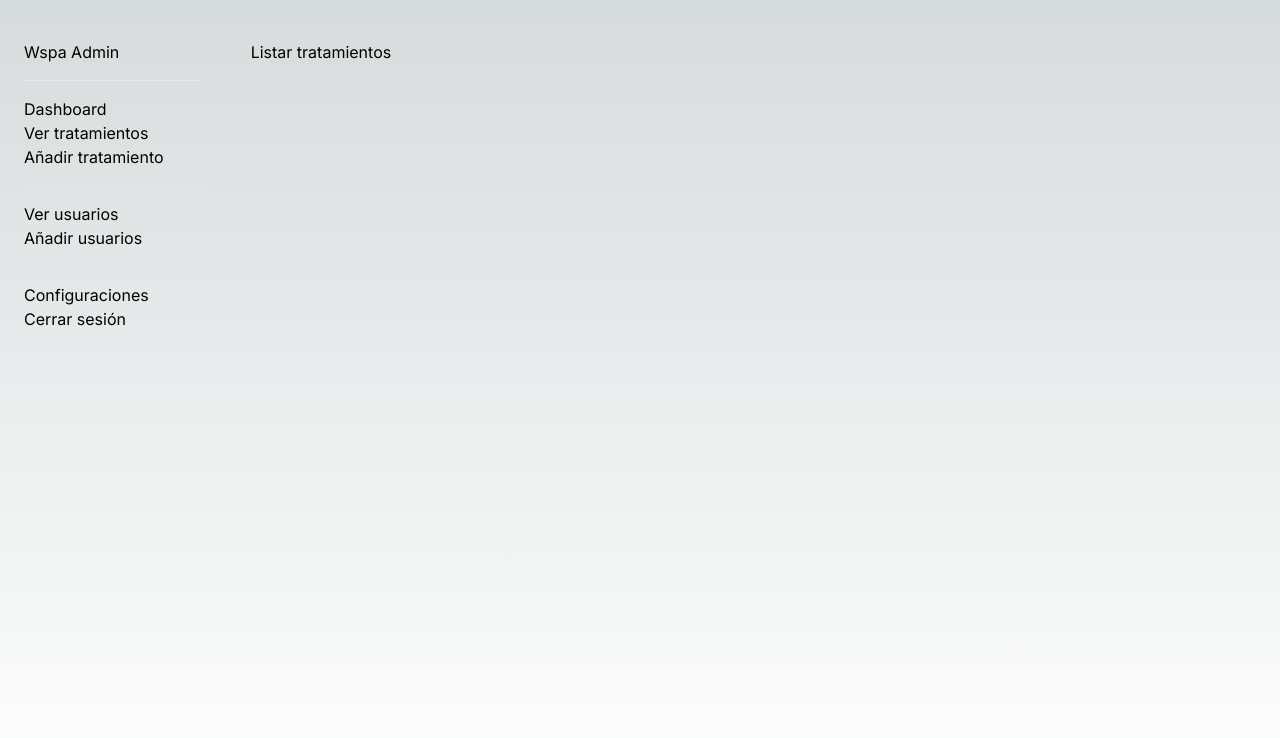
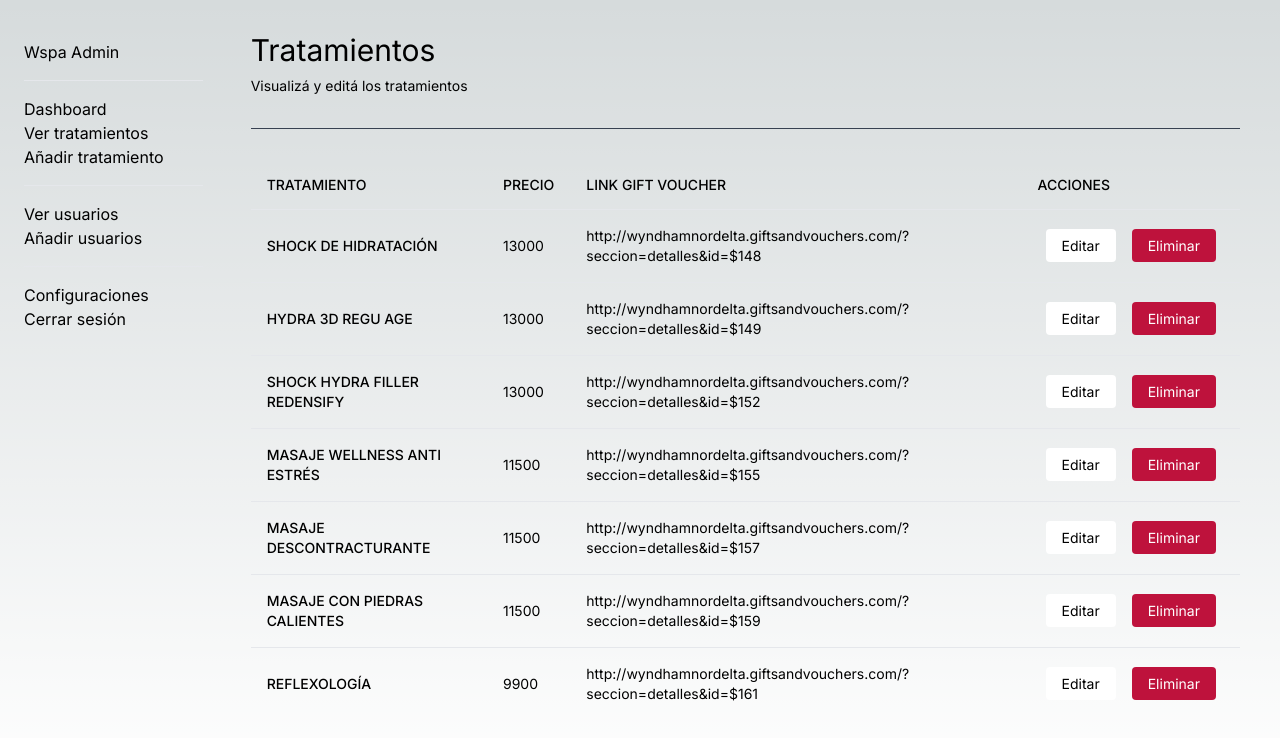
Before and after one commit to ximepaparella/wspa-admin, a Next.js app: page /dashboard/treatments in a window 1280 px wide. Shown: the top 738 px of the page. Built offline with nearby package versions, Linux system fonts and the light colour scheme.

Commit message:
Add lists

```diff
--- a/src/app/dashboard/settings/page.tsx
+++ b/src/app/dashboard/settings/page.tsx
@@ -1,5 +1,4 @@
 "use client"
-import {NavMenu} from '@/components/navMenu'
 
 export default function Settings() {
   return (
--- a/src/app/dashboard/treatments/add/page.tsx
+++ b/src/app/dashboard/treatments/add/page.tsx
@@ -1,5 +1,4 @@
 "use client"
-import {NavMenu} from '@/components/navMenu'
 
 export default function AddTreatment() {
   return (
--- a/src/app/dashboard/treatments/page.tsx
+++ b/src/app/dashboard/treatments/page.tsx
@@ -1,10 +1,52 @@
 "use client"
-import {NavMenu} from '@/components/navMenu'
+import {
+  Table,
+  TableBody,
+  TableCell,
+  TableHead,
+  TableHeader,
+  TableRow,
+} from "@/components/ui/table"
+import Link from "next/link.js"
+import treatments from "../../../data/treatments.js"
+
 
 export default function  ListTreatments() {
   return (
-      <div className="flex-initial w-10/12 p-4 border-slate-100">
-       Listar tratamientos
-      </div>
+      <section className="px-4 rounded border-1 border-solid border-white">
+
+      <h1 className="text-3xl pt-2 pb-2">Tratamientos</h1>
+      <h3 className="text-sm pb-8">Visualizá y editá los tratamientos</h3>
+      <hr className="py-4 border-gray-700 " />
+      <Table>
+        <TableHeader>
+          <TableRow>
+            <TableHead>TRATAMIENTO</TableHead>
+            <TableHead>PRECIO</TableHead>
+            <TableHead>LINK GIFT VOUCHER</TableHead>
+            <TableHead>ACCIONES</TableHead>
+          </TableRow>
+        </TableHeader>
+        <TableBody>
+        {treatments.map((treatment) => (
+            <TableRow key={treatment.id}>
+              <TableCell className="font-medium">{treatment.name}</TableCell>
+              <TableCell>{treatment.price}</TableCell>
+              <TableCell>
+                <a
+                  href={`http://wyndhamnordelta.giftsandvouchers.com/?seccion=detalles&id=${treatment.giftLinkId}`}
+                  target="_blank"
+                  rel="noopener noreferrer"
+                >http://wyndhamnordelta.giftsandvouchers.com/?seccion=detalles&id=${treatment.giftLinkId}</a>
+              </TableCell>
+              <TableCell>
+                <Link href="/" className="bg-white rounded text-black mx-2 py-2 px-4">Editar</Link>
+                <Link href="/" className="bg-rose-700 rounded text-white mx-2 py-2 px-4">Eliminar</Link>
+              </TableCell>
+            </TableRow>
+          ))}
+        </TableBody>
+      </Table>
+      </section>
   )
 }
--- a/src/app/dashboard/users/page.tsx
+++ b/src/app/dashboard/users/page.tsx
@@ -1,10 +1,46 @@
 "use client"
-import {NavMenu} from '@/components/navMenu'
+import {
+  Table,
+  TableBody,
+  TableCell,
+  TableHead,
+  TableHeader,
+  TableRow,
+} from "@/components/ui/table"
+import Link from "next/link.js"
+import users from "../../../data/users.js"
 
 export default function ListUsers() {
   return (
-      <div className="flex-initial w-10/12 p-4 border-slate-100">
-       Listar usuarios
-      </div>
+    <section className="px-4 rounded border-1 border-solid border-white">
+
+    <h1 className="text-3xl pt-2 pb-2">Usuarios</h1>
+    <h3 className="text-sm pb-8">Visualizá y editá los usuarios de la plataforma</h3>
+    <hr className="py-4 border-gray-700 " />
+    <Table>
+      <TableHeader>
+        <TableRow>
+          <TableHead>NOMBRE DE USUARIO</TableHead>
+          <TableHead>EMAIL</TableHead>
+          <TableHead>ROL</TableHead>
+          <TableHead>ACCIONES</TableHead>
+        </TableRow>
+      </TableHeader>
+      <TableBody>
+      {users.map((user) => (
+          <TableRow key={user.id}>
+            <TableCell className="font-medium">{user.name}</TableCell>
+            <TableCell>{user.email}</TableCell>
+            <TableCell>{user.rol}
+            </TableCell>
+            <TableCell>
+              <Link href="/" className="bg-white rounded text-black mx-2 py-2 px-4">Editar</Link>
+              <Link href="/" className="bg-rose-700 rounded text-white mx-2 py-2 px-4">Eliminar</Link>
+            </TableCell>
+          </TableRow>
+        ))}
+      </TableBody>
+    </Table>
+    </section>
   )
 }
--- a/src/data/information.js
+++ b/src/data/information.js
@@ -14,6 +14,6 @@ const information = [ {
     whatsappText: 'Turnos y consultas por Whatsapp',
     whatsappLink: 'https://api.whatsapp.com/send?phone=5491134209650&text=Hola%2C%20quiero%20realizar%20una%20consulta',
 }
+]
 
-
-]
+export default information;
--- a/src/data/memberships.js
+++ b/src/data/memberships.js
@@ -39,3 +39,5 @@ const memberships = [
         ]
     }
 ]
+
+export default memberships;
--- a/src/data/spaDays.js
+++ b/src/data/spaDays.js
@@ -100,3 +100,5 @@ const spaDays = [
         ]
     },
 ]
+
+export default spaDays;
--- a/src/data/treatments.js
+++ b/src/data/treatments.js
@@ -5,7 +5,7 @@ const treatments = [
         aditionals: '+ Infusión + Pastelería del día',
         duration: 50,
         description:'Nuestro completo tratamiento de hidratación facial ayuda a devolver los niveles óptimos de agua a las capas más profundas de la piel. Gracias a la profundidad del tratamiento, la piel se verá más luminosa y se sentirá más fresca, y confortable. Los niveles de flexibilidad de la piel aumentarán notablemente y su capacidad de protección ante agentes hostiles incrementará logrando una piel más fuerte y resistente.',
-        price: null,
+        price: 13000,
         salePrice: 10000,
         giftLinkId: 148,
         category: 'Tratamientos Faciales'
@@ -77,3 +77,4 @@ const treatments = [
         category: 'Tratamientos Corporales'
     },
 ]
+export default treatments;
--- /dev/null
+++ b/src/data/users.js
@@ -0,0 +1,25 @@
+const { de } = require("date-fns/locale");
+
+const users = [ {
+    id: 1,
+    name:'John Doe',
+    password: '123456',
+    email:'email@email.com',
+    rol: 'admin'
+},
+{
+    id: 2,
+    name:'John Doe',
+    password: '123456',
+    email:'email@email.com',
+    rol: 'admin'
+},
+{
+    id: 3,
+    name:'John Doe',
+    password: '123456',
+    email:'email@email.com',
+    rol: 'user'
+}];
+
+export default users;
--- a/src/data/watterCircuit.js
+++ b/src/data/watterCircuit.js
@@ -6,3 +6,5 @@ const watterCircuit = [
         visitorPrice: 15000,
     }
 ]
+
+export default watterCircuit;
```
